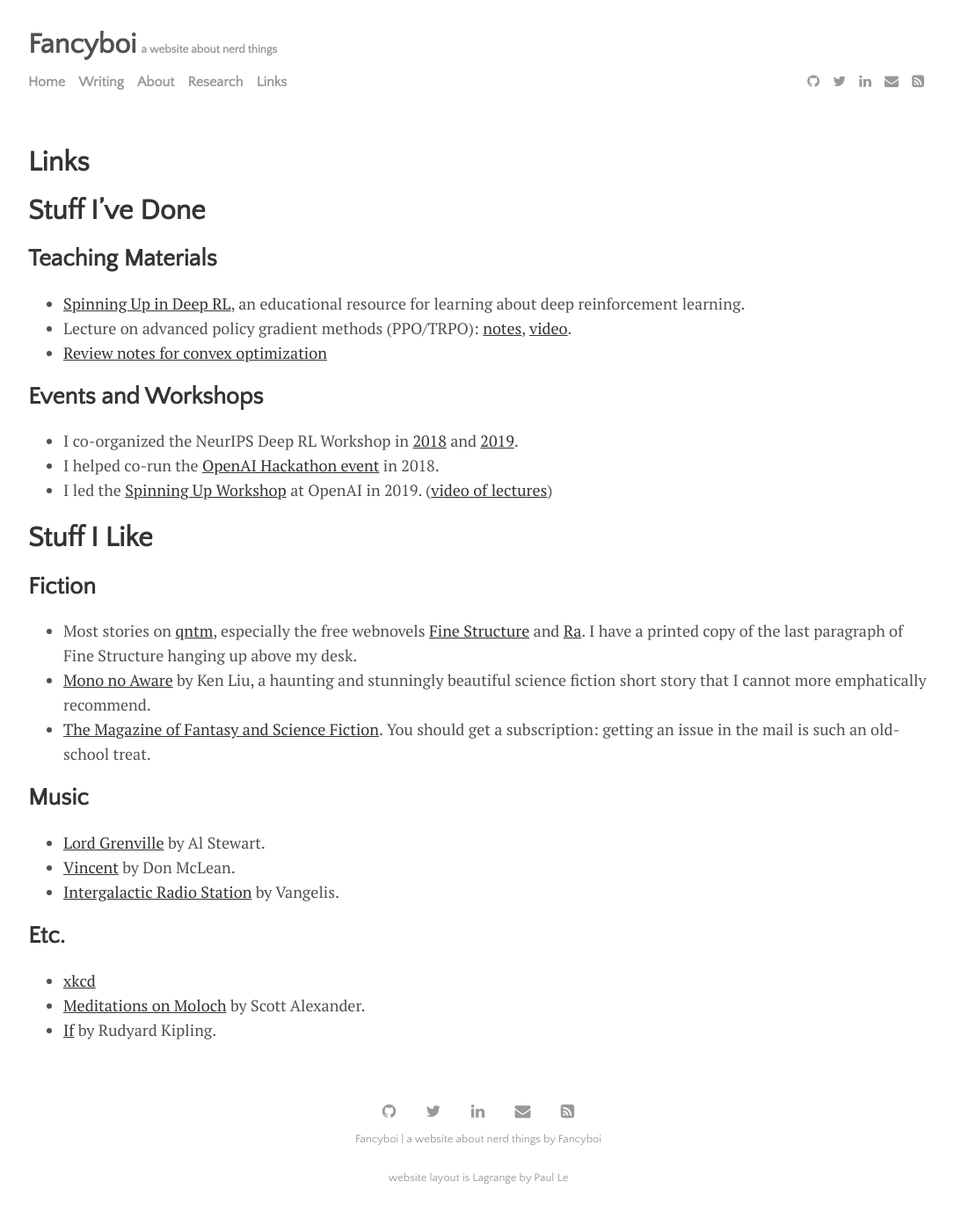
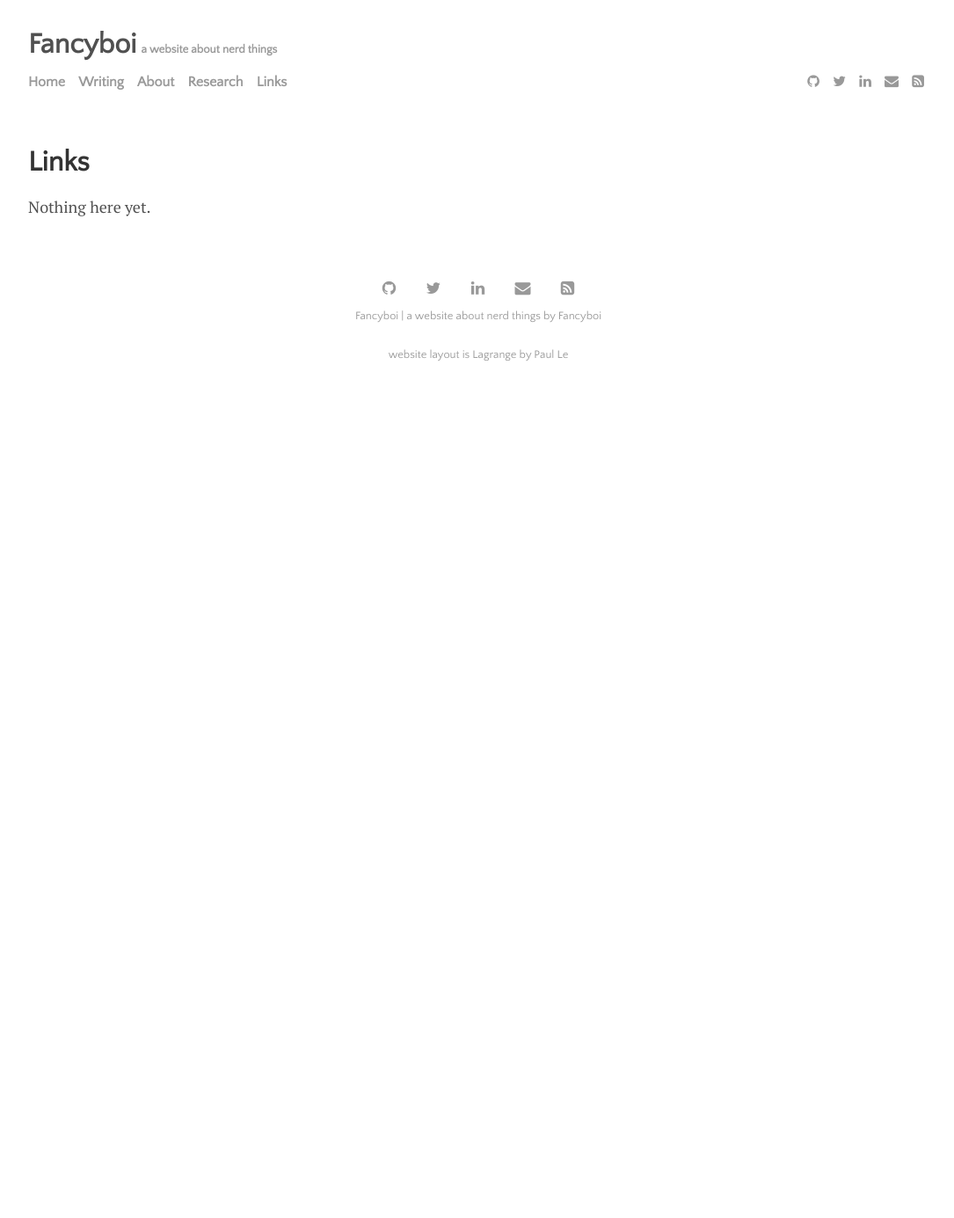
Before and after one commit to fancyboi999/fancyboi999.github.io, a Jekyll site: the page built from menu/links.md, in a window 1280 px wide. Shown: the whole page at 88% size, without its empty margins (96-1181 px from the left). Built offline with Jekyll 4.4.1, drawn with Linux system fonts in a browser that asks for light colours; after the commit the page ends 900 px from its top, so only the background shows below that.

Commit message:
更新今日

```diff
--- a/menu/links.md
+++ b/menu/links.md
@@ -4,37 +4,4 @@ title: Links
 permalink: /links
 ---
 
-# Stuff I've Done
-
-## Teaching Materials
-
-* [Spinning Up in Deep RL](https://spinningup.openai.com/en/latest/), an educational resource for learning about deep reinforcement learning.
-* Lecture on advanced policy gradient methods (PPO/TRPO): [notes](http://rll.berkeley.edu/deeprlcourse/f17docs/lecture_13_advanced_pg.pdf), [video](https://www.youtube.com/watch?v=ycCtmp4hcUs&list=PLkFD6_40KJIznC9CDbVTjAF2oyt8_VAe3&index=14&t=1s).
-* [Review notes for convex optimization](https://github.com/jachiam/optimization-notes)
-
-## Events and Workshops
-* I co-organized the NeurIPS Deep RL Workshop in [2018](https://sites.google.com/view/deep-rl-workshop-nips-2018/home) and [2019](https://sites.google.com/view/deep-rl-workshop-neurips-2019/home).
-* I helped co-run the [OpenAI Hackathon event](https://openai.com/blog/hackathon-follow-up/) in 2018.
-* I led the [Spinning Up Workshop](https://openai.com/blog/spinning-up-in-deep-rl-workshop-review/) at OpenAI in 2019. ([video of lectures](https://www.youtube.com/watch?v=fdY7dt3ijgY))
-
-
-# Stuff I Like
-
-
-## Fiction
-
-* Most stories on [qntm](https://qntm.org/), especially the free webnovels [Fine Structure](https://qntm.org/structure) and [Ra](https://qntm.org/ra). I have a printed copy of the last paragraph of Fine Structure hanging up above my desk.
-* [Mono no Aware](http://www.lightspeedmagazine.com/fiction/mono-no-aware/) by Ken Liu, a haunting and stunningly beautiful science fiction short story that I cannot more emphatically recommend.
-* [The Magazine of Fantasy and Science Fiction](https://www.sfsite.com/fsf/). You should get a subscription: getting an issue in the mail is such an old-school treat.
-
-## Music
-
-* [Lord Grenville](https://www.youtube.com/watch?v=K-Fc6O7L5Uc) by Al Stewart.
-* [Vincent](https://www.youtube.com/watch?v=oxHnRfhDmrk) by Don McLean.
-* [Intergalactic Radio Station](https://www.youtube.com/watch?v=Dx3FPiHqG8U) by Vangelis.
-
-## Etc.
-
-* [xkcd](https://xkcd.com/)
-* [Meditations on Moloch](https://slatestarcodex.com/2014/07/30/meditations-on-moloch/) by Scott Alexander.
-* [If](https://www.poetryfoundation.org/poems/46473/if---) by Rudyard Kipling.
+Nothing here yet.
```
Also changed, not shown: _posts/2025-07-17-deepresearch.md (renamed from _posts/2025-07-17-self.md, +8 -11 lines), menu/about.md (+1 -5 lines), menu/research.md (+1 -7 lines), images/deepresearch.png (added), images/deepresearchprojects.png (added), images/deepresearchsurvey.png (added).
